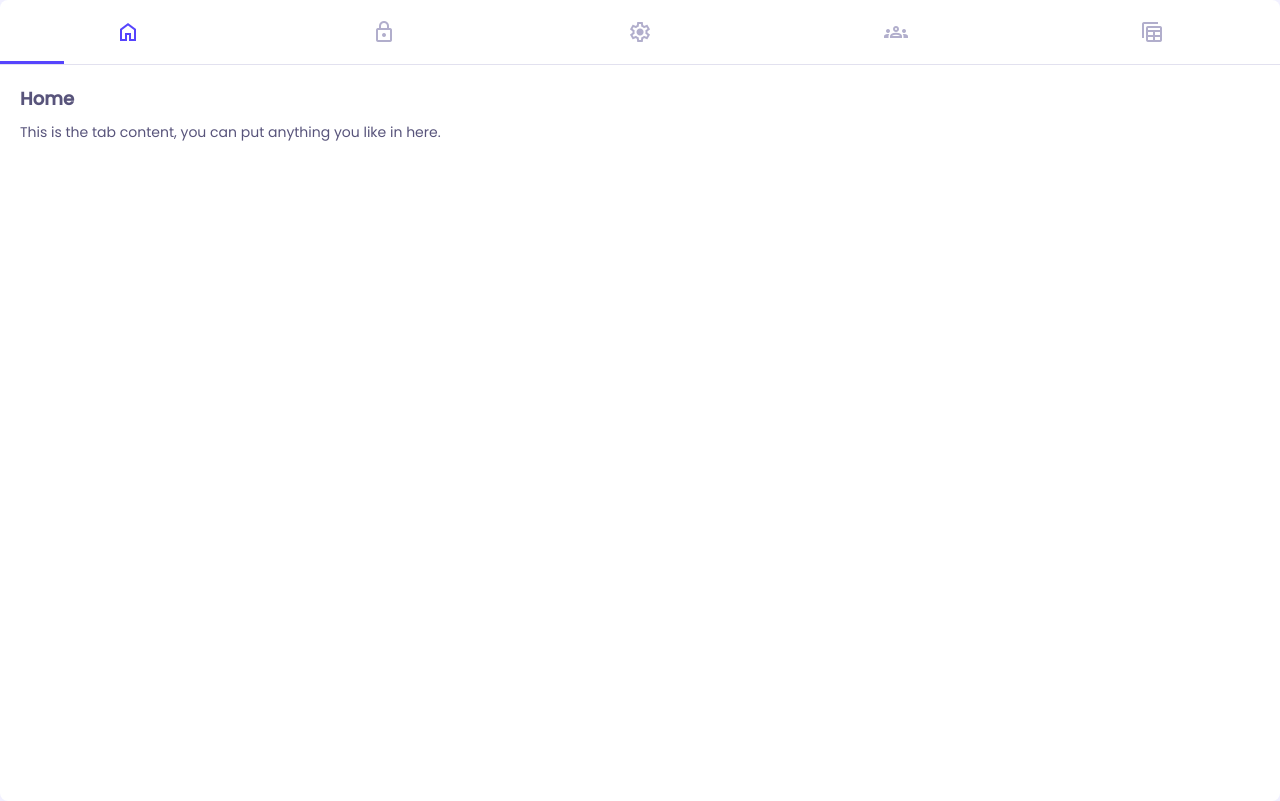
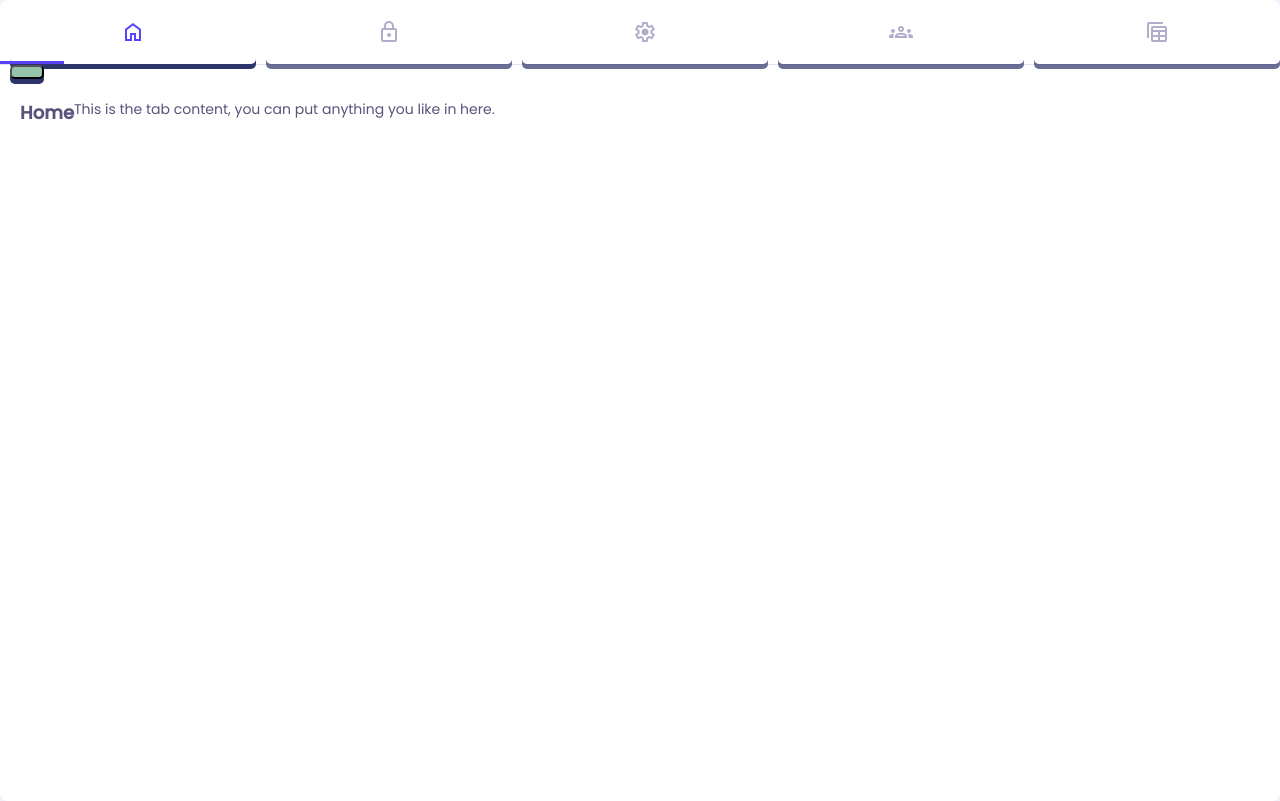
Before and after one commit to Marin303/react_portfolio, a React (Create React App) app: page / in a window 1280 px wide. Built offline with nearby package versions, Linux system fonts and the light colour scheme.

Commit message:
css- conflict still here

```diff
--- a/public/index.html
+++ b/public/index.html
@@ -10,6 +10,9 @@
       content="Web site created using create-react-app"
     />
     <link rel="apple-touch-icon" href="%PUBLIC_URL%/logo192.png" />
+
+    <script src='https://cdn.scaledrone.com/scaledrone.min.js'></script>
+
     <!--
       manifest.json provides metadata used when your web app is installed on a
       user's mobile device or desktop. See https://developers.google.com/web/fundamentals/web-app-manifest/
--- a/src/App.css
+++ b/src/App.css
@@ -60,6 +60,7 @@ body {
 
 .content {
   position: relative;
+  align-items: center;
   overflow: hidden;
   height: 92vh;
   /* had to fix to responsive*/
@@ -70,9 +71,8 @@ body {
   position: absolute;
   top: 0;
   left: 0;
-
-  /* align-items: center; */
-  width: calc(var(--tab-width) * 5);
+  align-items: center;
+  /* width: calc(var(--tab-width) * 5); */
   transition: 0.3s;
 }
 
@@ -92,9 +92,9 @@ p {
 }
 
 .content-inner>div {
-  width: inherit;
+  /* width: inherit; */
   padding: 20px;
-  display: block;
+  display: flex;
 }
 
 
--- a/src/App.jsx
+++ b/src/App.jsx
@@ -38,26 +38,27 @@ const App = () => {
         <div
           className="content-inner"
           >
-          <div style={{ display: activeIndex === 0 ? "block" : "none" }}>
+            <button></button>
+          <div style={{ display: activeIndex === 0 ? "flex" : "none" }}>
             <h2>Home</h2>
             <p>
               This is the tab content, you can put anything you like in here.
             </p>
           </div>
-          <div style={{ display: activeIndex === 1 ? "block" : "none" }}>
+          <div style={{ display: activeIndex === 1 ? "flex" : "none" }}>
             <h2>Account</h2>
             <p>
               This is the tab content, you can put anything you like in here.
             </p>
           </div>
-          <div style={{ display: activeIndex === 2 ? "block" : "none" }}>
+          <div style={{ display: activeIndex === 2 ? "flex" : "none" }}>
             <h2>Settings</h2>
             <p>
               This is the tab content, you can put anything you like in here.
             </p>
           </div>
           <Chat isActive={activeIndex === 3} />
-          <div style={{ display: activeIndex === 4 ? "block" : "none" }}>
+          <div style={{ display: activeIndex === 4 ? "flex" : "none" }}>
             <h2>Table</h2>
             <p>
               This is the tab content, you can put anything you like in here.
--- a/src/Components/Chat/Chat.jsx
+++ b/src/Components/Chat/Chat.jsx
@@ -1,7 +1,7 @@
 
 import React, { useState, useEffect } from "react";
 /* import "../../App.css" */
-import styles from "./chat-style.module.css"
+import ChatStyles from "./Chat.module.css"
 import Messages from "../../Fragments/Chat/Messages";
 import Input from "../../Fragments/Chat/Input";
 import NameSetup from "../../Fragments/Chat/NameSetup";
@@ -13,8 +13,7 @@ const Chat = ({ isActive }) => {
     return null;
   }
   return (
-    <div /* className="{styles.App}" */>
-      <h2>Chat</h2>
+    <div className={ChatStyles.Chat}>
       <ChatStart/>
     </div>
   );
--- a/src/Components/Chat/chat-style.module.css
+++ b/src/Components/Chat/Chat.module.css
@@ -1,4 +1,4 @@
-/* .App {
+.Chat {
   display: flex;
   flex-direction: column;
   justify-content: space-between;
@@ -67,14 +67,14 @@ h1 {
   margin: 0 10px -10px;
 }
 
-.Message-content > .username {
+.MessageContent > .username {
   display: block;
   color: #92a4b4;
   font-size: 14px;
   padding-bottom: 4px;
 }
 
-.Message-content > .text {
+.MessageContent > .text {
   padding: 10px;
   max-width: 400px;
   word-wrap: break-word;
@@ -94,7 +94,7 @@ form {
   margin: 0 auto 40px;
 }
 
-.thisMember > .Message-content .text {
+.thisMember > .MessageContent .text {
   background-color: #92a4b4;
   color: black;
 }
@@ -149,4 +149,6 @@ button:after {
   z-index: -1;
   border-radius: 5px;
 }
- */
+/* h2{
+  display: flex;
+} */
--- a/src/Fragments/Chat/Input.jsx
+++ b/src/Fragments/Chat/Input.jsx
@@ -1,4 +1,6 @@
 import React, {Component} from "react";
+import ChatStyles from "../../Components/Chat/Chat.module.css"
+
 
 class Input extends Component {
   state = {
@@ -17,7 +19,7 @@ class Input extends Component {
 
   render() {
     return (
-      <div className="InputForm">
+      <div className={ChatStyles.InputForm}>
         <form onSubmit={e => this.onSubmit(e)}>
           <input
             onChange={e => this.onChange(e)}
@@ -26,7 +28,7 @@ class Input extends Component {
             placeholder="Enter your message and press ENTER"
             autoFocus={true}
           />
-          <button>Send</button>
+          <button className={ChatStyles.button}>Send</button>
         </form>
       </div>
     );
--- a/src/Fragments/Chat/Messages.jsx
+++ b/src/Fragments/Chat/Messages.jsx
@@ -1,5 +1,5 @@
 import React from "react";
-
+import ChatStyles from "../../Components/Chat/Chat.module.css"
 function Messages({ messages, thisMember }) {
   function renderMessage(message, thisMember) {
     const { member, data } = message;
@@ -11,7 +11,7 @@ function Messages({ messages, thisMember }) {
         <span className="avatar">
           <img src={member.clientData.avatar} alt="Avatar" />
         </span>
-        <div className="Message-content">
+        <div className={ChatStyles.MessageContent}>
           <div className="username">{member.clientData.username}</div>
           <div className="text">{data}</div>
         </div>
```
Also changed, not shown: 2 other files (tests, documents, lock files or other folders).
